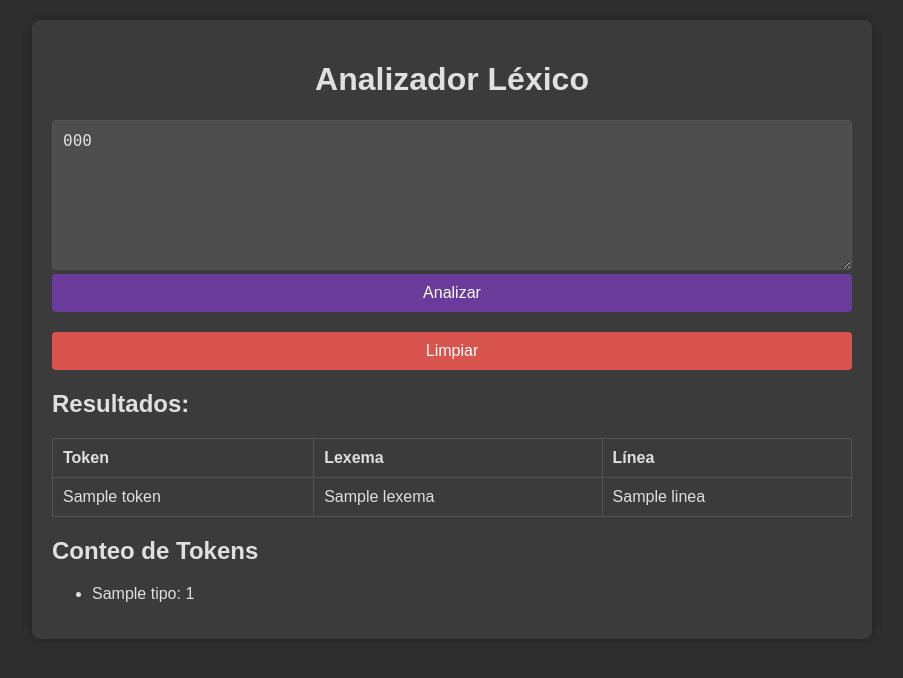
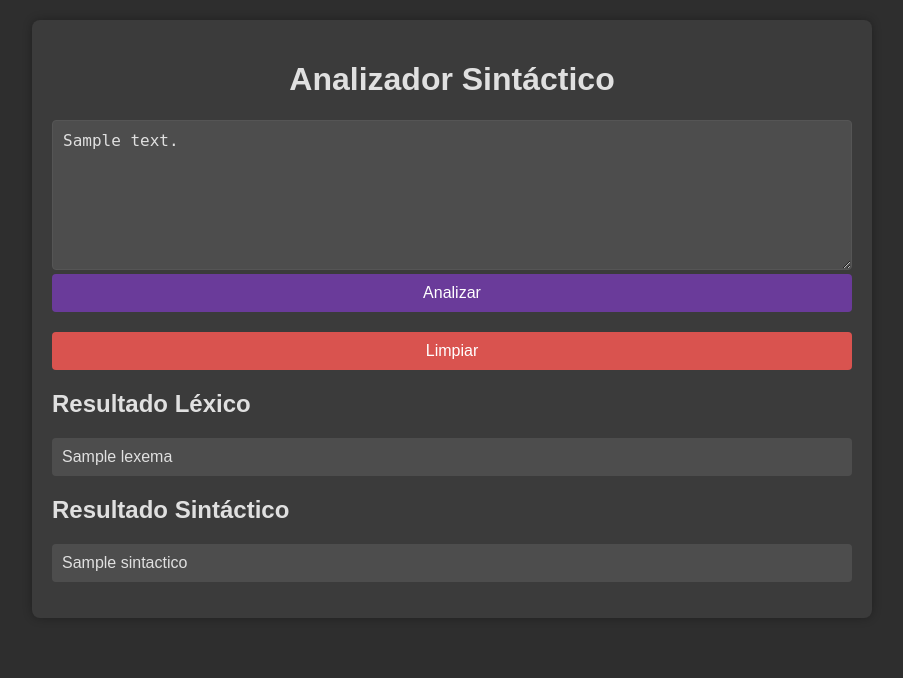
Before and after one commit to SaMods12/Compiladores, a Flask app: template Proyecto/templates/index.html in a window 1280 px wide. Shown: the top 678 px of the page, without its empty margins (188-1091 px from the left). Run offline with Flask 3, Linux system fonts and the light colour scheme; the template is opened without the code that fills it: most values are stand-ins (such as "Sample title", 1, 10 or a date in 2020).

Commit message:
sintactico
se añadio un analizador sintactico

```diff
--- a/Proyecto/static/styles.css
+++ b/Proyecto/static/styles.css
@@ -8,12 +8,6 @@ body {
 
 h1 {
     text-align: center;
-}
-
-/* Asegúrate de que el contenedor esté centrado en la página */
-.contenedor {
-    width: 80%; /* Ajusta el ancho según sea necesario */
-    margin: 0 auto; /* Centra el contenedor horizontalmente */
 }
 
 /* Contenedor principal */
@@ -64,10 +58,7 @@ input[type="submit"].analizar {
     background-color: #6A3B9A; /* Color del fondo del botón */
     color: white;
     border: none;
-    padding: 10px 20px;
-    font-size: 16px;
     border-radius: 4px;
-    cursor: pointer;
 }
 
 input[type="submit"].analizar:hover {
@@ -80,74 +71,22 @@ button.limpiar {
     background-color: #d9534f; /* Color del fondo del botón de limpiar */
     color: white;
     border: none;
-    padding: 10px 20px;
-    font-size: 16px;
     border-radius: 4px;
-    cursor: pointer;
 }
 
 button.limpiar:hover {
     background-color: #c9302c; /* Color del fondo del botón al pasar el cursor */
 }
 
-/* Estilos para los tokens */
-.contenedor_2 p {
-    background-color: #4d4d4d; /* Fondo de los tokens */
-    padding: 10px;
-    border: 1px solid #555; /* Borde de los tokens */
-    border-radius: 4px;
-    margin: 0 0 10px 0;
+/* Estilos para los resultados */
+ul {
+    list-style-type: none;
+    padding: 0;
 }
 
-/* Estilos para la tabla */
-.contenedor_tabla {
-    margin-top: 20px;
+ul li {
+    background-color: #4d4d4d; /* Fondo de los resultados */
+    padding: 10px;
+    margin: 5px 0;
+    border-radius: 4px;
 }
-
-table {
-    width: 100%;
-    border-collapse: collapse;
-}
-
-table, th, td {
-    border: 1px solid #555; /* Borde de la tabla */
-}
-
-th, td {
-    padding: 10px;
-    text-align: left;
-}
-
-th {
-    background-color: #3b3b3b; /* Fondo del encabezado de la tabla */
-    color: #e0e0e0; /* Color del texto del encabezado */
-}
-
-tr:nth-child(even) {
-    background-color: #4d4d4d; /* Fondo de las filas pares */
-}
-
-tr:nth-child(odd) {
-    background-color: #3b3b3b; /* Fondo de las filas impares */
-}
-
-/* Estilos para el contador de tokens */
-.contenedor_2 p {
-    background-color: #4d4d4d; /* Fondo de los tokens, igual que el textarea */
-    padding: 10px;
-    border: 1px solid #555; /* Borde oscuro como el resto */
-    border-radius: 4px; /* Borde redondeado similar a botones y tabla */
-    margin: 0 0 10px 0;
-    color: #e0e0e0; /* Color de texto claro */
-    font-size: 16px; /* Tamaño de fuente consistente */
-    box-shadow: 0 0 5px rgba(0, 0, 0, 0.3); /* Sombra ligera para dar profundidad */
-}
-
-/* Estilo del contenedor de los tokens */
-.contenedor_2 {
-    margin-top: 20px;
-    padding: 15px;
-    background-color: #3b3b3b; /* Fondo del contenedor de tokens */
-    border-radius: 8px;
-    box-shadow: 0 0 10px rgba(0, 0, 0, 0.3); /* Sombra similar a la del contenedor principal */
-}
--- a/Proyecto/templates/index.html
+++ b/Proyecto/templates/index.html
@@ -1,18 +1,17 @@
 <!DOCTYPE html>
-<html lang="en">
+<html lang="es">
 <head>
     <meta charset="UTF-8">
     <meta name="viewport" content="width=device-width, initial-scale=1.0">
-    <title>Analizador Léxico</title>
+    <title>Analizador Sintáctico</title>
     <link rel="stylesheet" href="{{ url_for('static', filename='styles.css') }}">
-    <script src="{{ url_for('static', filename='script.js') }}" defer></script>
 </head>
 <body>
     <div class="contenedor">
-        <h1>Analizador Léxico</h1>
+        <h1>Analizador Sintáctico</h1>
         <!-- Formulario para analizar -->
-        <form id="analyzeForm" action="/analyze" method="post">
-            <textarea name="code" rows="10" cols="50" placeholder="Ingrese el código aquí...">{{ code }}</textarea><br>
+        <form action="/" method="post">
+            <textarea name="texto" rows="10" cols="50" placeholder="Ingresa tu código aquí...">{{ texto }}</textarea><br>
             <div class="botonera">
                 <input type="submit" class="analizar" value="Analizar">
             </div>
@@ -23,37 +22,28 @@
                 <button type="submit" class="limpiar">Limpiar</button>
             </div>
         </form>
-        {% if results %}
-        <h2>Resultados:</h2>
-        <div class="contenedor_tabla">
-            <table>
-                <thead>
-                    <tr>
-                        <th>Token</th>
-                        <th>Lexema</th>
-                        <th>Línea</th>
-                    </tr>
-                </thead>
-                <tbody>
-                    {% for result in results %}
-                    <tr>
-                        <td>{{ result.token }}</td>
-                        <td>{{ result.lexema }}</td>
-                        <td>{{ result.linea }}</td>
-                    </tr>
-                    {% endfor %}
-                </tbody>
-            </table>
-        </div>
-        <div class="contenedor_contadores">
-            <h2>Conteo de Tokens</h2>
-            <ul>
-                {% for tipo, count in token_count.items() %}
-                <li>{{ tipo }}: {{ count }}</li>
+
+        <h2>Resultado Léxico</h2>
+        <ul>
+            {% if resultado_lexema %}
+                {% for lexema in resultado_lexema %}
+                    <li>{{ lexema }}</li>
                 {% endfor %}
-            </ul>
-        </div>
-        {% endif %}
+            {% else %}
+                <li>No hay resultados</li>
+            {% endif %}
+        </ul>
+
+        <h2>Resultado Sintáctico</h2>
+        <ul>
+            {% if resultado_sintactico %}
+                {% for sintactico in resultado_sintactico %}
+                    <li>{{ sintactico }}</li>
+                {% endfor %}
+            {% else %}
+                <li>No hay resultados</li>
+            {% endif %}
+        </ul>
     </div>
 </body>
 </html>
```
Also changed, not shown: Proyecto/analizador_sintactico.py (added, +135 -0 lines), Proyecto/parsetab.py (added, +33 -0 lines), Proyecto/templates/index1.html (added, +59 -0 lines), 2 other files.
